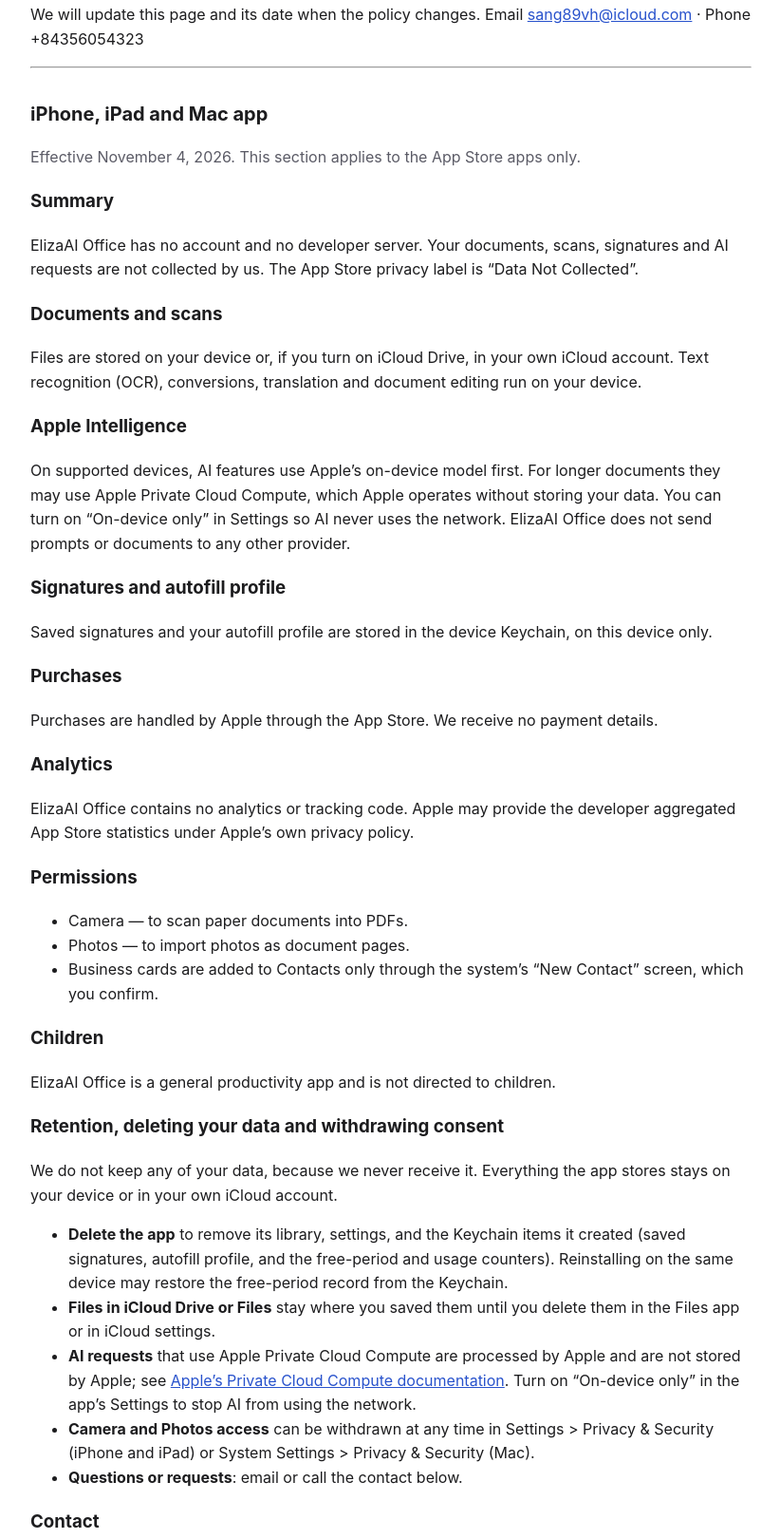
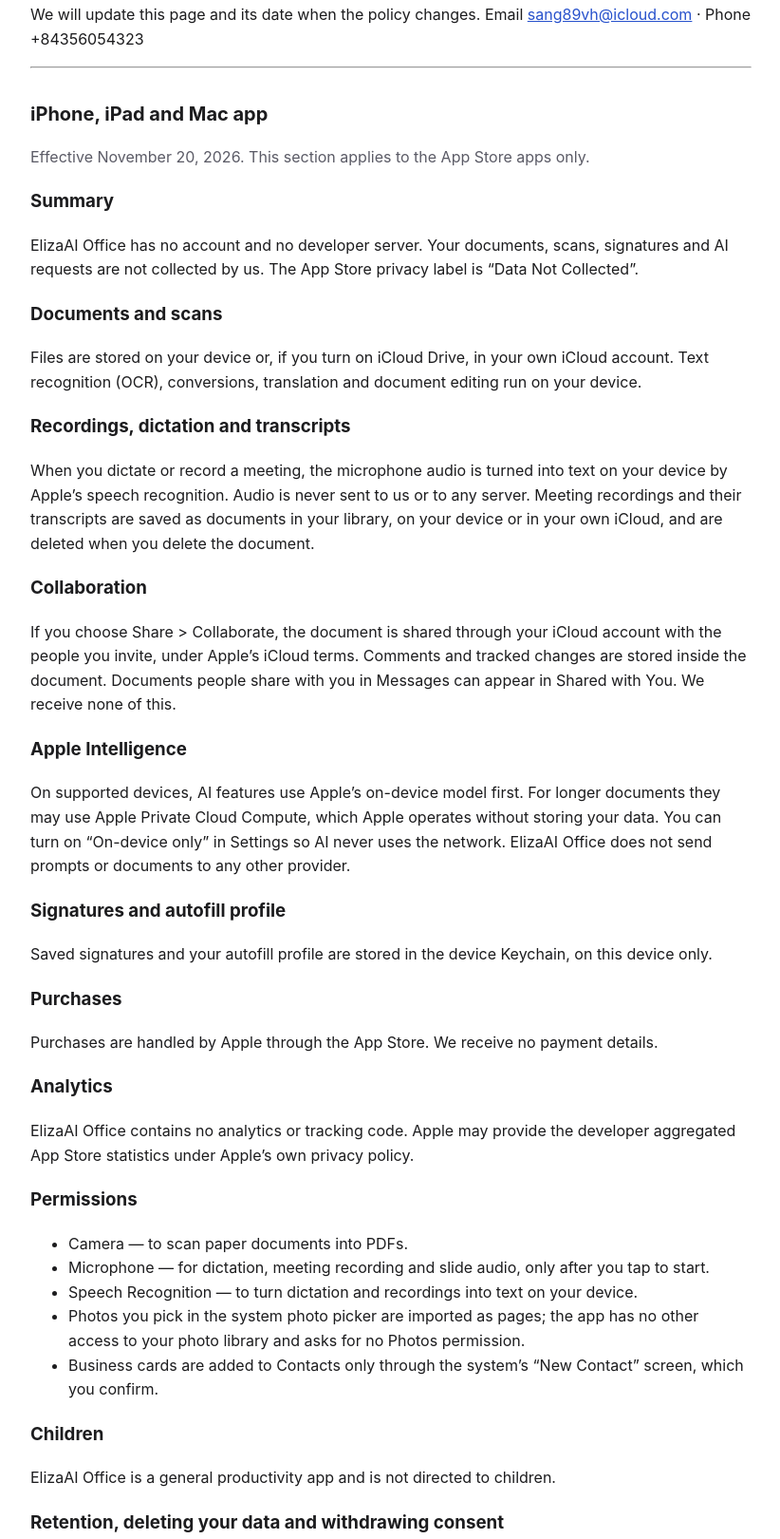
Before and after one commit to sang89vh/sang89vh.github.io, a plain HTML site: page aioffices/privacy.html in a window 1280 px wide. Shown: the part 2845-4465 px from the top of the page at 95% size, without its empty margins (228-1050 px from the left). Drawn offline with Linux system fonts and the light colour scheme.

Commit message:
Privacy policy: microphone, speech recognition, recordings and collaboration (iOS/macOS)

```diff
--- a/aioffices/privacy.html
+++ b/aioffices/privacy.html
@@ -76,12 +76,18 @@
 <hr>
 
 <h2 id="apple">iPhone, iPad and Mac app</h2>
-<p class="muted">Effective November 4, 2026. This section applies to the App Store apps only.</p>
+<p class="muted">Effective November 20, 2026. This section applies to the App Store apps only.</p>
 <h3>Summary</h3>
 <p>ElizaAI Office has no account and no developer server. Your documents, scans, signatures and AI requests are not collected by us. The App Store privacy label is “Data Not Collected”.</p>
 
 <h3>Documents and scans</h3>
 <p>Files are stored on your device or, if you turn on iCloud Drive, in your own iCloud account. Text recognition (OCR), conversions, translation and document editing run on your device.</p>
+
+<h3>Recordings, dictation and transcripts</h3>
+<p>When you dictate or record a meeting, the microphone audio is turned into text on your device by Apple’s speech recognition. Audio is never sent to us or to any server. Meeting recordings and their transcripts are saved as documents in your library, on your device or in your own iCloud, and are deleted when you delete the document.</p>
+
+<h3>Collaboration</h3>
+<p>If you choose Share &gt; Collaborate, the document is shared through your iCloud account with the people you invite, under Apple’s iCloud terms. Comments and tracked changes are stored inside the document. Documents people share with you in Messages can appear in Shared with You. We receive none of this.</p>
 
 <h3>Apple Intelligence</h3>
 <p>On supported devices, AI features use Apple’s on-device model first. For longer documents they may use Apple Private Cloud Compute, which Apple operates without storing your data. You can turn on “On-device only” in Settings so AI never uses the network. ElizaAI Office does not send prompts or documents to any other provider.</p>
@@ -98,7 +104,9 @@
 <h3>Permissions</h3>
 <ul>
 <li>Camera — to scan paper documents into PDFs.</li>
-<li>Photos — to import photos as document pages.</li>
+<li>Microphone — for dictation, meeting recording and slide audio, only after you tap to start.</li>
+<li>Speech Recognition — to turn dictation and recordings into text on your device.</li>
+<li>Photos you pick in the system photo picker are imported as pages; the app has no other access to your photo library and asks for no Photos permission.</li>
 <li>Business cards are added to Contacts only through the system’s “New Contact” screen, which you confirm.</li>
 </ul>
 
@@ -111,7 +119,8 @@
 <li><strong>Delete the app</strong> to remove its library, settings, and the Keychain items it created (saved signatures, autofill profile, and the free-period and usage counters). Reinstalling on the same device may restore the free-period record from the Keychain.</li>
 <li><strong>Files in iCloud Drive or Files</strong> stay where you saved them until you delete them in the Files app or in iCloud settings.</li>
 <li><strong>AI requests</strong> that use Apple Private Cloud Compute are processed by Apple and are not stored by Apple; see <a href="https://security.apple.com/blog/private-cloud-compute/">Apple’s Private Cloud Compute documentation</a>. Turn on “On-device only” in the app’s Settings to stop AI from using the network.</li>
-<li><strong>Camera and Photos access</strong> can be withdrawn at any time in Settings &gt; Privacy &amp; Security (iPhone and iPad) or System Settings &gt; Privacy &amp; Security (Mac).</li>
+<li><strong>Recordings and transcripts</strong> are deleted with the document that holds them.</li>
+<li><strong>Camera, Microphone and Speech Recognition access</strong> can be withdrawn at any time in Settings &gt; Privacy &amp; Security (iPhone and iPad) or System Settings &gt; Privacy &amp; Security (Mac).</li>
 <li><strong>Questions or requests</strong>: email or call the contact below.</li>
 </ul>
 
@@ -128,7 +137,10 @@
 <h2>iPhone, iPad, Mac</h2>
 <p>ElizaAI Office không yêu cầu tài khoản và không có máy chủ của nhà phát triển. Chúng tôi không thu thập tài liệu, bản quét, chữ ký hay yêu cầu AI của bạn. Nhãn quyền riêng tư trên App Store là “Không thu thập dữ liệu”.</p>
 <p>Tài liệu được lưu trên thiết bị hoặc trong iCloud của chính bạn. Nhận dạng văn bản, chuyển đổi, dịch và chỉnh sửa chạy trên thiết bị. Tính năng AI dùng mô hình trên thiết bị của Apple trước, sau đó có thể dùng Private Cloud Compute của Apple; bạn có thể bật “Chỉ trên thiết bị” trong Cài đặt. Chữ ký và hồ sơ tự điền được lưu trong Keychain trên thiết bị này. Thanh toán do Apple xử lý.</p>
-<p>Lưu giữ và xóa dữ liệu: chúng tôi không lưu giữ dữ liệu nào của bạn vì không bao giờ nhận được chúng. Xóa ứng dụng sẽ xóa thư viện, cài đặt và các mục Keychain do ứng dụng tạo (chữ ký, hồ sơ tự điền, bộ đếm kỳ miễn phí). Tệp trong iCloud Drive hoặc Tệp vẫn ở nơi bạn lưu cho đến khi bạn xóa. Yêu cầu AI qua Private Cloud Compute do Apple xử lý và không được Apple lưu trữ; bật “Chỉ trên thiết bị” để AI không dùng mạng. Bạn có thể thu hồi quyền Máy ảnh và Ảnh bất cứ lúc nào trong Cài đặt &gt; Quyền riêng tư &amp; Bảo mật.</p>
+<p>Micrô và nhận dạng giọng nói: khi bạn đọc chính tả hoặc ghi âm một cuộc họp, âm thanh được chuyển thành văn bản ngay trên thiết bị của bạn bằng tính năng Nhận dạng giọng nói của Apple và không bao giờ được gửi cho chúng tôi hay bất kỳ máy chủ nào. Bản ghi âm cuộc họp và bản chép lời của chúng được lưu dưới dạng tài liệu trong thư viện của bạn, trên thiết bị của bạn hoặc trong iCloud của chính bạn, và sẽ bị xóa khi bạn xóa tài liệu đó.</p>
+<p>Cộng tác: nếu bạn chọn Chia sẻ > Cộng tác, tài liệu sẽ được chia sẻ qua tài khoản iCloud của bạn với những người bạn mời, theo điều khoản iCloud của Apple. Các bình luận và thay đổi được theo dõi được lưu trữ bên trong tài liệu. Chúng tôi không nhận được bất kỳ dữ liệu nào trong số này.</p>
+<p>Ảnh bạn chọn trong trình chọn ảnh của hệ thống sẽ được nhập vào dưới dạng các trang; ứng dụng không có quyền truy cập nào khác vào thư viện Ảnh của bạn.</p>
+<p>Lưu giữ và xóa dữ liệu: chúng tôi không lưu giữ dữ liệu nào của bạn vì không bao giờ nhận được chúng. Xóa ứng dụng sẽ xóa thư viện, cài đặt và các mục Keychain do ứng dụng tạo (chữ ký, hồ sơ tự điền, bộ đếm kỳ miễn phí). Tệp trong iCloud Drive hoặc Tệp vẫn ở nơi bạn lưu cho đến khi bạn xóa. Yêu cầu AI qua Private Cloud Compute do Apple xử lý và không được Apple lưu trữ; bật “Chỉ trên thiết bị” để AI không dùng mạng. Bạn có thể thu hồi quyền truy cập Máy ảnh, Micrô và Nhận dạng giọng nói bất cứ lúc nào trong Cài đặt &gt; Quyền riêng tư &amp; Bảo mật.</p>
 <p>Liên hệ: <a href="mailto:sang89vh@icloud.com">sang89vh@icloud.com</a> · +84356054323</p>
 </main>
 </body>
```
